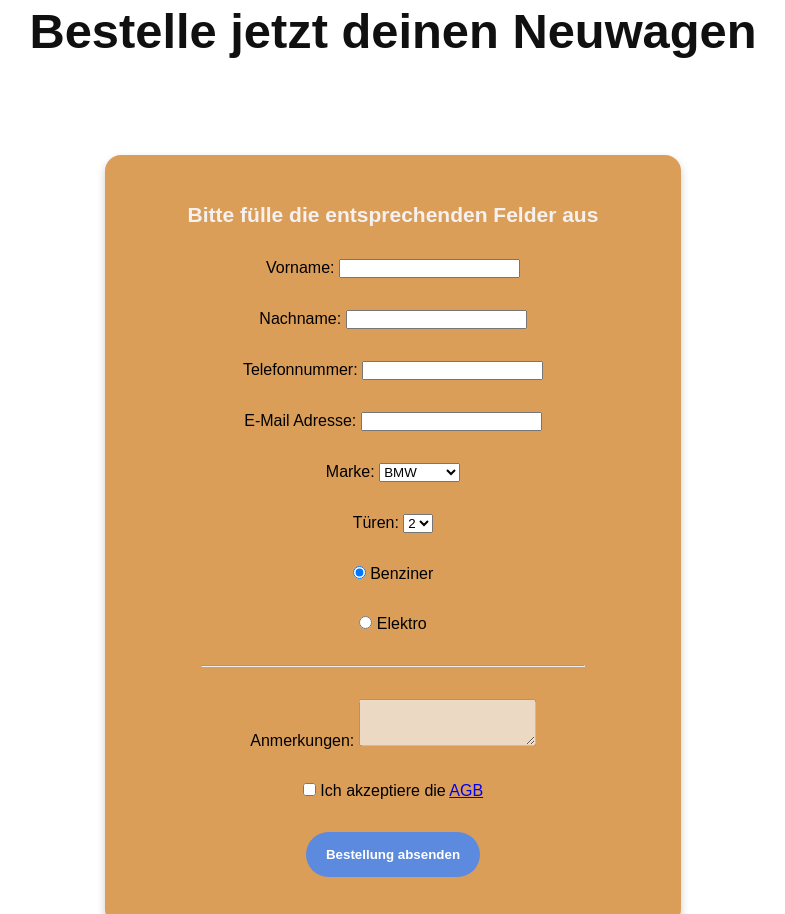
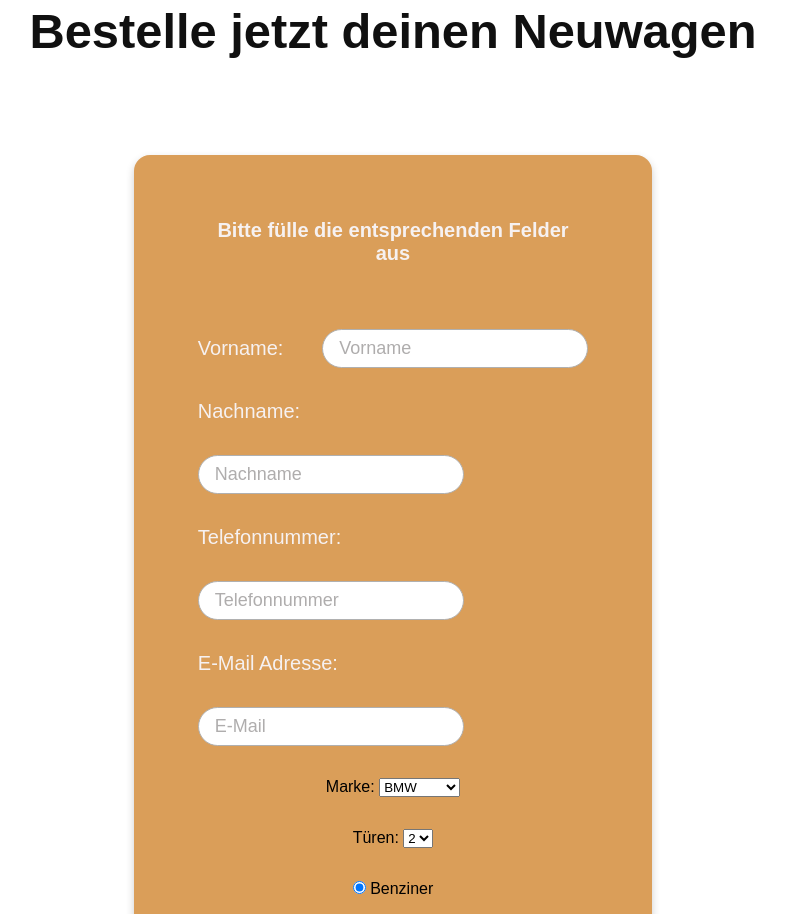
Before and after one commit to remote-webcreation/Carmechs, a plain HTML site: page index.html in a window 1280 px wide. Shown: the part 3947-4861 px from the top of the page, without its empty margins (247-1032 px from the left). Drawn offline with Linux system fonts and the light colour scheme.

Commit message:
corrected #nw form

```diff
--- a/index.css
+++ b/index.css
@@ -453,21 +453,45 @@ main {
         }
     }
     .nw {
-        width: 50%;
+        width: 45%;
         display: flex;
         justify-content: flex-start;
         align-items: center;
         flex-direction: column;
         gap: 2rem;
         background-color: var(--orange);
-        padding: 3rem;
+        padding: 4rem;
         border-radius: 1rem;
         box-shadow: 0 4px 8px rgba(0, 0, 0, 0.2);
         p {
             color: var(--white);
             font-weight: bold;
-            font-size: 1.3125rem;
+            font-size: 1.25rem;
+            margin-bottom: 2rem;
         }
+        .input-container4, .input-container3, .input-container2, .input-container1 {
+            display: flex;
+            flex-wrap: wrap;
+            justify-content: space-between;
+            width: 100%;
+            gap: 2rem;
+            align-items: center;
+            input::placeholder, textarea::placeholder {
+                color: rgb(175, 173, 173);
+            }
+            .form-label {
+                font-size: 1.25rem;
+                color: var(--white);
+
+            }
+            .form-control {
+                font-size: 1.125rem;
+                border-radius: 3rem;
+                padding: .5rem 1rem;
+                border: .0625rem solid rgb(176, 176, 176);
+            }
+        }
+
         hr {
             width: 80%;
             color: #c2bebe;
--- a/index.html
+++ b/index.html
@@ -102,7 +102,9 @@
                         type="text"
                         id="name"
                         name="name"
-                        placeholder="Name..." aria-label="Gebe hier deinen Name ein" required>
+                        placeholder="Name..."
+                        aria-label="Gebe hier deinen Name ein"
+                        required>
                     </div>
 
                     <div class="input-container">
@@ -169,40 +171,44 @@
 
                 <p>Bitte fülle die entsprechenden Felder aus</p>
 
-                <div class="input-container">
+                <div class="input-container1">
                     <label for="firstname" class="form-label">Vorname:</label>
                     <input
                     type="text"
                     class="form-control"
                     id="firstname"
                     aria-label="Enter your firstname"
+                    placeholder="Vorname"
                     required>
                 </div>
-                <div class="input-container">
+                <div class="input-container2">
                     <label for="lastname" class="form-label">Nachname:</label>
                     <input
                     type="text"
                     class="form-control"
                     id="lastname"
                     aria-label="Enter your lastname"
+                    placeholder="Nachname"
                     required>
                 </div>
-                <div class="input-container">
+                <div class="input-container3">
                     <label for="phone" class="form-label">Telefonnummer:</label>
                     <input
                     type="tel"
                     class="form-control"
                     id="phone"
                     aria-label= "enter your phone number"
+                    placeholder="Telefonnummer"
                     required>
                 </div>
-                <div class="input-container">
+                <div class="input-container4">
                     <label for="email" class="form-label">E-Mail Adresse:</label>
                     <input
                     type="email"
                     class="form-control"
                     id="email"
                     aria-label= "enter your email"
+                    placeholder="E-Mail"
                     required>
                 </div>
 
```
